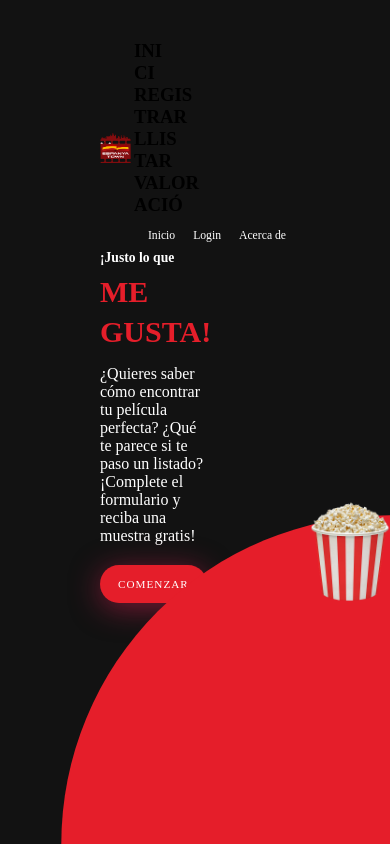
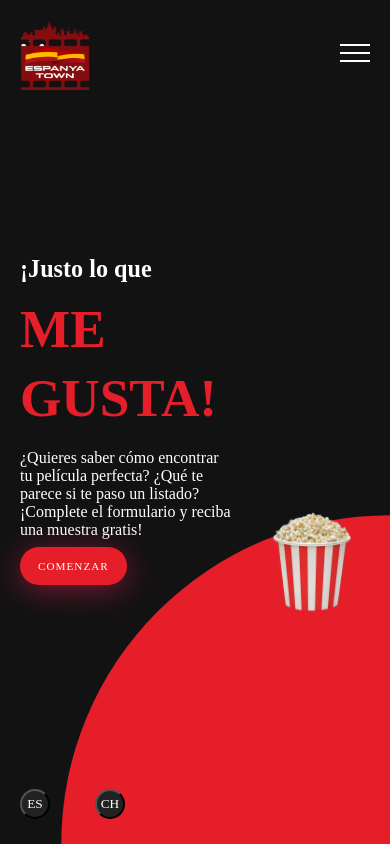
Before and after one commit to Rahguabiraba/EspanyaTown, a Flask app: page / in a window 390 px wide. Run offline with Flask 3, Linux system fonts and the light colour scheme.

Commit message:
Responsive Index

```diff
--- a/static/css/style.css
+++ b/static/css/style.css
@@ -2082,7 +2100,7 @@ html {
     position: relative;
     width: 100%;
     min-height: 100vh;
-    padding: 100px;
+    padding: 20px;
     background: #121212;
     display: flex;
     align-items: center;
@@ -2095,7 +2113,6 @@ html {
     position: absolute;
     top: 0;
     left: 0;
-    z-index: 1;
     height: 100%;
     width: 100%;
     background-color: #e51e2a;
@@ -2108,7 +2125,7 @@ html {
     top: 0;
     left: 0;
     width: 100%;
-    padding: 40px 100px;
+    padding: 20px 20px;
     display: flex;
     align-items: center;
     justify-content: space-between;
@@ -2119,17 +2136,14 @@ html {
   }
 
   /****** MENU ******/
+
+  #menu-outside {
+    display: none;
+  }
+
+
   header .navegation ul {
-    position: relative;
-    display: flex;
-    flex-direction: row;
-    width: 40vw;
-    align-items: center;
-    justify-content: space-around;
-  }
-
-  header .navegation li {
-    list-style: none;
+    display: none;
   }
 
   header .navegation li div {
@@ -2156,8 +2170,8 @@ html {
   }
 
   .logo {
-    width: 8vw;
-    height: 8vw;
+    width: 18vw;
+    height: 18vw;
     transition: all 0.3s ease;
   }
 
@@ -2167,9 +2181,89 @@ html {
     cursor: pointer;
   }
 
+  #caja-menu {
+    display: relative;
+  }
+
+  .container-menu {
+    display: inline-block;
+    cursor: pointer;
+    position: relative;
+    z-index: 52;
+  }
+
+  .bar1,
+  .bar2,
+  .bar3 {
+    width: 30px;
+    height: 2px;
+    background-color: #fff;
+    margin: 6px 0;
+    transition: 0.4s;
+  }
+
+  .change .bar1 {
+    transform: translate(0, 5px) rotate(-45deg);
+  }
+
+  .change .bar2 {
+    opacity: 0;
+  }
+
+  .change .bar3 {
+    transform: translate(0, -11px) rotate(45deg);
+  }
+
+  .overlay {
+    display: block;
+    height: 100%;
+    width: 0;
+    position: fixed;
+    z-index: 51;
+    top: 0;
+    left: 0;
+    background-color: rgb(0, 0, 0);
+    background-color: rgba(0, 0, 0, 0.9);
+    overflow-x: hidden;
+    transition: 0.5s;
+  }
+
+  .overlay-content {
+    display: flex;
+    flex-direction: column;
+    align-items: center;
+    text-align: center;
+    position: relative;
+    top: 25%;
+    width: 100%;
+    margin-top: 30px;
+  }
+
+  .overlay a {
+    padding: 8px;
+    text-decoration: none;
+    font-size: 36px;
+    color: #818181;
+    display: block;
+    transition: 0.3s;
+  }
+
+  .overlay a:hover,
+  .overlay a:focus {
+    color: #f1f1f1;
+  }
+
+  .overlay .closebtn {
+    position: absolute;
+    top: 20px;
+    right: 45px;
+    font-size: 60px;
+  }
+
   /****** CONTAINER DE LA SECTION ******/
   .container {
     position: relative;
+    bottom: 10px;
     width: 100%;
     display: flex;
     align-items: center;
@@ -2187,7 +2281,7 @@ html {
 
   .container .text h2 {
     color: #fff;
-    font-size: 3.5vw;
+    font-size: 6.2vw;
     margin-bottom: 10px;
     line-height: 2.5em;
     font-weight: 700;
@@ -2206,7 +2300,7 @@ html {
   /****** BOTÓN PARA INICIAR LA PETICIÓN DEL FORMULARIO ******/
   .container .text div {
     display: inline-block;
-    margin-top: 20px;
+    margin-top: 8px;
     padding: 10px 15px;
     background: #e51e2a;
     border-style: solid;
@@ -2246,8 +2340,8 @@ html {
 
   .icons li .icon {
     display: inline-block;
-    width: 35px;
-    height: 35px;
+    width: 30px;
+    height: 30px;
     border-radius: 50%;
     background: #222;
     margin-right: 45px;
@@ -2266,13 +2360,16 @@ html {
 
   .boxImg {
     position: relative;
-    z-index: 99;
-    left: 60px;
-    bottom: -130px;
+    z-index: 50;
+    bottom: -140px;
   }
 
   .boxImg img {
     width: 30vw;
+  }
+
+  .main-index{
+    width: 100%;
   }
 
   /****** FORMULARIO ******/
--- a/static/js/menu.js
+++ b/static/js/menu.js
@@ -18,3 +18,24 @@ function list() {
 function about() {
   location.replace("/acerca_de");
 }
+
+function abrirMenu() {
+  // Utilizar variables
+  icono = document.getElementById("menu");
+  menu = document.getElementById("myNav");
+  let links = document.getElementById("menu-outside");
+  linea1 = document.getElementById("bar1");
+  linea2 = document.getElementById("bar2");
+  linea3 = document.getElementById("bar3");
+
+  //Cambiamos el icono
+  icono.classList.toggle("change");
+
+  if (menu.style.width == "100%") {
+    menu.style.width = "0%";
+    links.style.display = "none";
+  } else {
+    menu.style.width = "100%";
+    links.style.display = "block";
+  }
+}
--- a/templates/index.html
+++ b/templates/index.html
@@ -24,44 +24,28 @@
           <!-- Overlay cuando el menu esta activado-->
           <div id="myNav" class="overlay">
             <div class="overlay-content">
-        <div id="tapa-caja"></div>
-        <div id="caja-pastilla">
-          <div class="pastilla" onclick="inicio()">
-            <div id="tapa-pastilla-start">
-              <h3>INI</h3>
-            </div>
-            <div id="tapa-pastilla-end">
-              <h3>CI</h3>
+              <ul>
+                <li><div onclick="inicio()">Inicio</div></li>
+                <li><div onclick="login()">Login</div></li>
+                <li><div onclick="about()">Acerca de</a></li>
+                <li id="logon_over">
+                  <div id="dropdown_over">
+                    <img
+                      id="dropimage_over"
+                      src="{{url_for('static',filename='src/login.jpg')}}"
+                      alt="icon_login"
+                    />
+                    <div id="dropdown-content_over">
+                      <a onclick="userinfo()">Datos Usuario</a>
+                      <a onclick="resetpass()">Cambiar Contraseña</a>
+                      <a onclick="deleteuser()">Salir</a>
                     </div>
                   </div>
-          <div class="pastilla" onclick="registrar()">
-            <div id="tapa-pastilla-start">
-              <h3>REGIS</h3>
-            </div>
-            <div id="tapa-pastilla-end">
-              <h3>TRAR</h3>
+                </li>
+              </ul>
             </div>
           </div>
-          <div class="pastilla" onclick="listarPacientes()">
-            <div id="tapa-pastilla-start">
-              <h3>LLIS</h3>
-            </div>
-            <div id="tapa-pastilla-end">
-              <h3>TAR</h3>
-            </div>
-          </div>
-          <div class="pastilla">
-            <div id="tapa-pastilla-start">
-              <h3>VALOR</h3>
-            </div>
-            <div id="tapa-pastilla-end">
-              <h3>ACIÓ</h3>
-            </div>
-          </div>
-        </div>
-      </div>
-    </div>
-          <ul>
+          <ul id="menu-outside">
             <li><div onclick="inicio()">Inicio</div></li>
             <li><div onclick="login()">Login</div></li>
             <li><div onclick="about()">Acerca de</a></li>
@@ -91,7 +75,8 @@
             <p>
               ¿Quieres saber cómo encontrar tu película perfecta? ¿Qué
               te parece si te paso un listado? ¡Complete el formulario y reciba
-            una muestra gratis!<p>
+              una muestra gratis!</p>
+              <p>
                 <div onclick="form()">COMENZAR</div>
               </p>
           </div>
@@ -106,13 +91,13 @@
               <form action="/traduccion-zh-cn" method="POST" id="form-ch">
                 <input type="button" class="icon" name="ch" value="CH">
               </form>
-
             </li>
           </ul>
           <div class="boxImg">
             <img src="{{url_for('static',filename='src/palomitas.png')}}" alt="Palomitas" class="img1">
           </div>
     </div>
+
 
     <!--Inputs para los datos que llegan desde el flask-->
     <input type="hidden" name="user" id="user" value="{{ user }}" />
```
Also changed, not shown: other parts of static/css/style.css (+40 -22 lines), templates/login.html (+34 -2 lines). Lines whose indentation alone changed are shown as unchanged.
